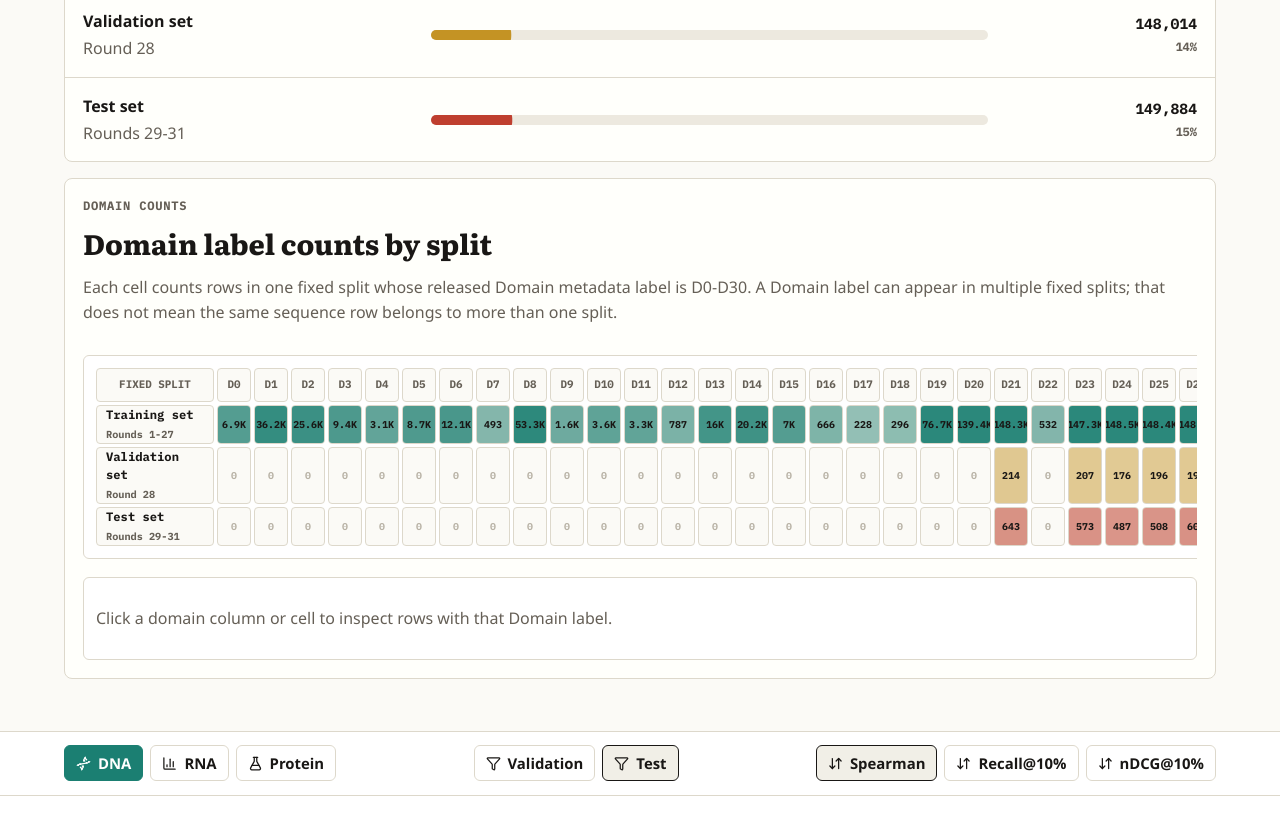
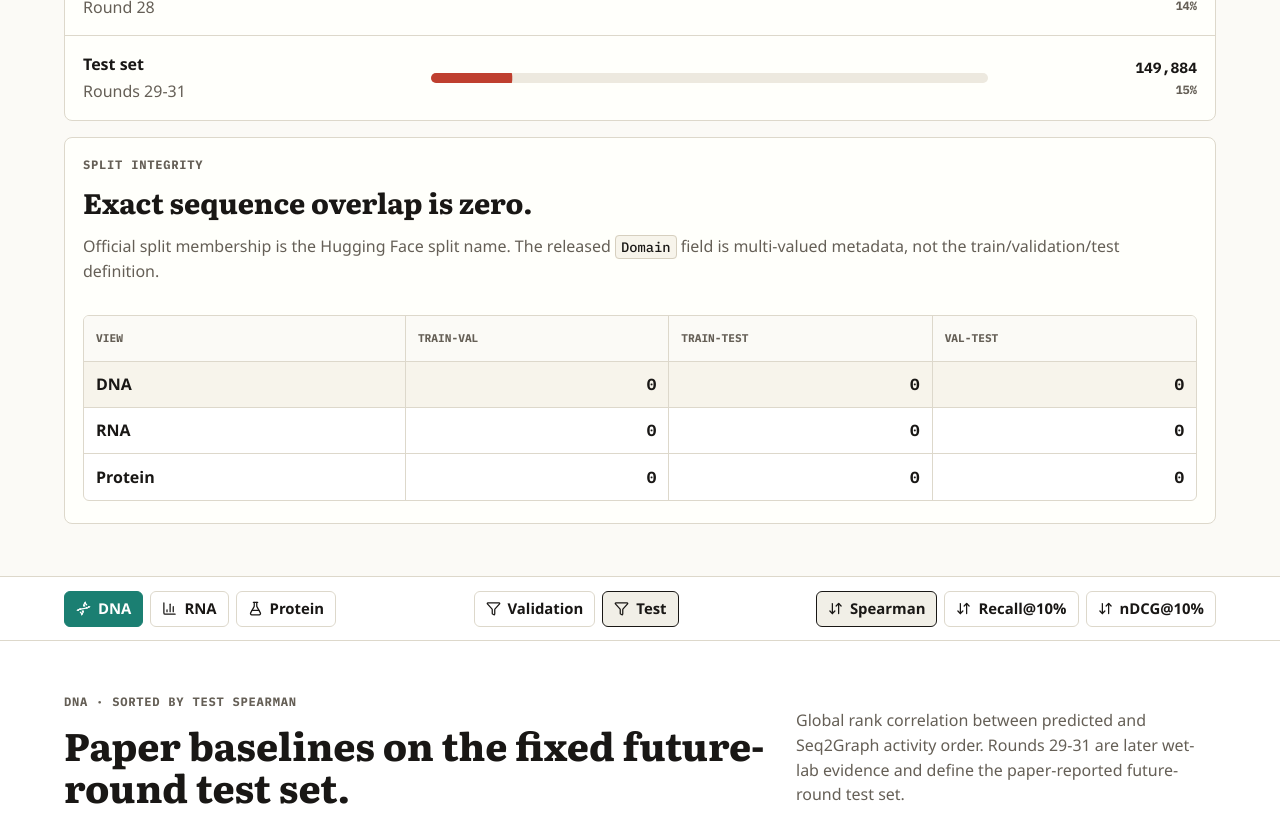
Before and after one commit to TadA-Bench/TadA-Bench.github.io, a React (Vite) app: page / in a window 1280 px wide. Shown: the part 1240-2069 px from the top of the page. Built offline with nearby package versions, Linux system fonts and the light colour scheme.

Commit message:
Replace domain matrix with split audit

```diff
--- a/src/App.css
+++ b/src/App.css
@@ -100,9 +100,7 @@ main {
 .icon-button:focus-visible,
 .citation-links a:focus-visible,
 .tab-button:focus-visible,
-.metric-button:focus-visible,
-.domain-column-header:focus-visible,
-.domain-cell:focus-visible {
+.metric-button:focus-visible {
   outline: 2px solid var(--ink);
   outline-offset: 3px;
 }
@@ -264,6 +262,10 @@ main {
   grid-template-columns: minmax(0, 0.9fr) minmax(260px, 0.65fr);
 }
 
+.section-heading--compact {
+  grid-template-columns: minmax(0, 780px);
+}
+
 .section-heading h2,
 .protocol-section h2,
 .citation-section h2 {
@@ -351,7 +353,7 @@ main {
 }
 
 .split-overview-panel,
-.domain-audit-panel {
+.split-audit-panel {
   border: 1px solid var(--line);
   border-radius: 8px;
   background: #fffffb;
@@ -372,7 +374,7 @@ main {
 }
 
 .split-overview-header h3,
-.domain-audit-panel h3 {
+.split-audit-panel h3 {
   margin: 0;
   color: var(--ink);
   font-family: var(--display);
@@ -408,7 +410,7 @@ main {
 
 .split-row-label span,
 .split-row-count span,
-.domain-audit-panel p {
+.split-audit-panel p {
   color: var(--muted);
 }
 
@@ -456,190 +458,82 @@ main {
   font-weight: 800;
 }
 
-.domain-audit-panel {
+.split-audit-panel {
   display: grid;
-  gap: 14px;
+  gap: 16px;
   padding: 18px;
 }
 
-.domain-matrix-wrap {
+.split-audit-panel code {
+  border-color: #d6cfbf;
+  background: #f7f4eb;
+}
+
+.split-audit-table-wrap {
   max-width: 100%;
   overflow-x: auto;
   padding-bottom: 4px;
 }
 
-.domain-matrix {
+.split-audit-grid {
   display: grid;
-  grid-template-columns: 118px repeat(31, minmax(34px, 1fr));
-  gap: 3px;
-  min-width: 1218px;
-  padding: 12px;
+  min-width: 560px;
   border: 1px solid var(--line);
   border-radius: 6px;
   background: #ffffff;
+  overflow: hidden;
 }
 
-.domain-matrix-corner,
-.domain-column-header,
-.domain-row-label,
-.domain-cell {
-  min-height: 34px;
-  border: 1px solid var(--line);
-  border-radius: 4px;
-  font-family: var(--mono);
+.split-audit-head,
+.split-audit-row {
+  display: grid;
+  grid-template-columns: minmax(120px, 1.1fr) repeat(3, minmax(105px, 0.9fr));
 }
 
-.domain-matrix-corner,
-.domain-column-header {
-  display: inline-flex;
-  align-items: center;
-  justify-content: center;
+.split-audit-head {
   color: var(--muted);
   background: #fbfaf6;
-  font-size: 0.68rem;
+  font-family: var(--mono);
+  font-size: 0.7rem;
   font-weight: 800;
   text-transform: uppercase;
 }
 
-.domain-column-header,
-.domain-cell {
-  cursor: pointer;
+.split-audit-head span,
+.split-audit-row strong,
+.split-audit-row span {
+  display: flex;
+  min-height: 46px;
+  align-items: center;
+  border-bottom: 1px solid var(--line);
+  border-right: 1px solid var(--line);
+  padding: 0 12px;
 }
 
-.domain-column-header[aria-pressed='true'] {
-  border-color: var(--ink);
-  color: var(--ink);
-  background: #f1efe7;
+.split-audit-head span:last-child,
+.split-audit-row span:last-child {
+  border-right: 0;
 }
 
-.domain-matrix-row {
-  display: grid;
-  grid-column: 1 / -1;
-  grid-template-columns: subgrid;
-  gap: 3px;
+.split-audit-row:last-child strong,
+.split-audit-row:last-child span {
+  border-bottom: 0;
 }
 
-.domain-row-label {
-  display: grid;
-  align-content: center;
-  gap: 2px;
-  padding: 0 9px;
-  background: #fbfaf6;
+.split-audit-row strong {
+  color: var(--ink);
+  font-weight: 760;
 }
 
-.domain-row-label strong {
-  color: var(--ink);
-  font-size: 0.76rem;
-}
-
-.domain-row-label small {
-  color: var(--muted);
-  font-size: 0.64rem;
-  font-weight: 800;
-}
-
-.domain-cell {
-  position: relative;
-  display: inline-flex;
-  align-items: center;
-  justify-content: center;
-  padding: 0;
-  color: var(--ink);
-  background: #f7f4eb;
-  font-size: 0.62rem;
-  font-weight: 850;
-  overflow: hidden;
-}
-
-.domain-cell::before {
-  position: absolute;
-  inset: 0;
-  background: #1b7f72;
-  content: '';
-  opacity: var(--cell-alpha);
-}
-
-.domain-cell[data-phase='validation']::before {
-  background: #c49324;
-}
-
-.domain-cell[data-phase='test']::before {
-  background: #bf3f2f;
-}
-
-.domain-cell[data-empty='true'] {
-  color: #b8b2a5;
-  background: #fbfaf6;
-}
-
-.domain-cell[data-empty='true']::before {
-  opacity: 0;
-}
-
-.domain-cell[data-active-domain='true'] {
-  border-color: var(--ink);
-  box-shadow: inset 0 0 0 1px var(--ink);
-}
-
-.domain-cell span {
-  position: relative;
-  z-index: 1;
-}
-
-.domain-detail {
-  display: flex;
-  min-height: 70px;
-  align-items: center;
-  justify-content: space-between;
-  gap: 14px;
-  border: 1px solid var(--line);
-  border-radius: 6px;
-  padding: 12px;
-  background: #ffffff;
-}
-
-.domain-detail h4 {
-  margin: 0;
-  color: var(--ink);
-  font-family: var(--display);
-  font-size: 1.55rem;
-  line-height: 1;
-}
-
-.domain-detail dl {
-  display: grid;
-  grid-template-columns: repeat(4, minmax(92px, auto));
-  gap: 1px;
-  margin: 0;
-  border: 1px solid var(--line);
-  background: var(--line);
-}
-
-.domain-detail dl div {
-  padding: 8px 10px;
-  background: #fbfaf6;
-}
-
-.domain-detail dt {
-  margin: 0 0 4px;
-  color: var(--muted);
-  font-family: var(--mono);
-  font-size: 0.62rem;
-  font-weight: 850;
-  text-transform: uppercase;
-}
-
-.domain-detail dd {
-  margin: 0;
+.split-audit-row span {
+  justify-content: flex-end;
   color: var(--ink);
   font-family: var(--mono);
-  font-size: 0.78rem;
   font-weight: 850;
 }
 
-.domain-detail[data-empty='true'] {
-  justify-content: flex-start;
-  color: var(--muted);
+.split-audit-row[data-active='true'] {
+  background: #f7f4eb;
 }
 
 .baseline-strips {
@@ -1034,14 +928,28 @@ main {
     justify-content: center;
   }
 
-  .split-row,
-  .domain-detail dl {
+  .split-row {
     grid-template-columns: 1fr;
   }
 
-  .domain-detail {
-    align-items: stretch;
-    flex-direction: column;
+  .split-audit-grid {
+    min-width: 0;
+  }
+
+  .split-audit-head,
+  .split-audit-row {
+    grid-template-columns: minmax(66px, 0.95fr) repeat(3, minmax(58px, 0.75fr));
+  }
+
+  .split-audit-head {
+    font-size: 0.56rem;
+  }
+
+  .split-audit-head span,
+  .split-audit-row strong,
+  .split-audit-row span {
+    min-height: 40px;
+    padding: 0 7px;
   }
 
   .random-row {
--- a/src/App.tsx
+++ b/src/App.tsx
@@ -17,8 +17,6 @@ import './App.css'
 import {
   baselineEntries,
   citationBibtex,
-  domainCountRecords,
-  domainCountSourceNote,
   metricDescriptions,
   metricLabels,
   modalityMeta,
@@ -30,6 +28,7 @@ import {
   resourceLinks,
   splitDescriptions,
   splitLabels,
+  splitOverlapAudit,
   splitStages,
   type MetricKey,
   type Modality,
@@ -73,12 +72,11 @@ const splitRoundLabels: Record<RoundPhase, string> = {
   test: 'Rounds 29-31',
 }
 
-function formatCompactCount(value: number) {
-  return new Intl.NumberFormat('en-US', {
-    maximumFractionDigits: 1,
-    notation: 'compact',
-  }).format(value)
-}
+const splitAuditPairs = [
+  { key: 'trainValidation', label: 'Train-Val' },
+  { key: 'trainTest', label: 'Train-Test' },
+  { key: 'validationTest', label: 'Val-Test' },
+] as const
 
 function DataOverviewSection({
   activeDataModality,
@@ -87,28 +85,16 @@ function DataOverviewSection({
   activeDataModality: Modality
   setActiveDataModality: (modality: Modality) => void
 }) {
-  const [activeDomain, setActiveDomain] = useState<number | null>(null)
   const rowCounts = releasedRowCounts[activeDataModality]
   const totalRows = splitCountTotal(rowCounts)
-  const maxDomainSplitCount = Math.max(
-    ...domainCountRecords.flatMap((record) => splitPhases.map((phase) => record.counts[activeDataModality][phase])),
-    1,
-  )
-  const activeDomainRecord =
-    activeDomain === null ? null : domainCountRecords.find((record) => record.domain === activeDomain) ?? null
-  const activeDomainCounts = activeDomainRecord?.counts[activeDataModality] ?? null
 
   return (
     <section className="data-section" aria-labelledby="data-heading">
-      <div className="section-heading">
+      <div className="section-heading section-heading--compact">
         <div>
           <p className="eyebrow">Dataset</p>
           <h2 id="data-heading">Released views and fixed replay split.</h2>
         </div>
-        <p>
-          The released Hugging Face dataset contains DNA, RNA, and protein sequence views. The benchmark task uses
-          rounds 1-27 for training, round 28 for validation, and rounds 29-31 for testing.
-        </p>
       </div>
 
       <div className="data-controls" aria-label="Dataset view controls">
@@ -161,82 +147,41 @@ function DataOverviewSection({
           </div>
         </article>
 
-        <article className="domain-audit-panel">
+        <article className="split-audit-panel">
           <div>
-            <p className="eyebrow">Domain counts</p>
-            <h3>Domain label counts by split</h3>
+            <p className="eyebrow">Split integrity</p>
+            <h3>Exact sequence overlap is zero.</h3>
             <p>
-              {domainCountSourceNote} A Domain label can appear in multiple fixed splits; that does not mean the same
-              sequence row belongs to more than one split.
+              Official split membership is the Hugging Face split name. The released <code>Domain</code> field is
+              multi-valued metadata, not the train/validation/test definition.
             </p>
           </div>
-          <div className="domain-matrix-wrap">
-            <div className="domain-matrix" aria-label="Domain metadata counts by replay split">
-              <span className="domain-matrix-corner">Fixed split</span>
-              {domainCountRecords.map((record) => (
-                <button
-                  aria-pressed={activeDomain === record.domain}
-                  className="domain-column-header"
-                  key={record.domain}
-                  onClick={() => setActiveDomain(record.domain)}
-                  type="button"
+          <div className="split-audit-table-wrap">
+            <div className="split-audit-grid" role="table" aria-label="Exact sequence overlap across released splits">
+              <div className="split-audit-head" role="row">
+                <span role="columnheader">View</span>
+                {splitAuditPairs.map((pair) => (
+                  <span key={pair.key} role="columnheader">
+                    {pair.label}
+                  </span>
+                ))}
+              </div>
+              {modalities.map((modality) => (
+                <div
+                  className="split-audit-row"
+                  data-active={activeDataModality === modality}
+                  key={modality}
+                  role="row"
                 >
-                  D{record.domain}
-                </button>
-              ))}
-              {splitPhases.map((phase) => (
-                <div className="domain-matrix-row" key={phase}>
-                  <span className="domain-row-label">
-                    <strong>{datasetSplitLabels[phase]}</strong>
-                    <small>{splitRoundLabels[phase]}</small>
-                  </span>
-                  {domainCountRecords.map((record) => {
-                    const count = record.counts[activeDataModality][phase]
-                    const intensity = Math.max(0.08, Math.min(0.92, Math.log1p(count) / Math.log1p(maxDomainSplitCount)))
-                    return (
-                      <button
-                        aria-label={`Domain label D${record.domain}, ${datasetSplitLabels[phase]}, ${formatCount(count)} rows`}
-                        className="domain-cell"
-                        data-active-domain={activeDomain === record.domain}
-                        data-empty={count === 0}
-                        data-phase={phase}
-                        key={`${phase}-${record.domain}`}
-                        onClick={() => setActiveDomain(record.domain)}
-                        style={{ '--cell-alpha': intensity.toFixed(3) } as CSSProperties}
-                        title={`D${record.domain} · ${datasetSplitLabels[phase]} · ${formatCount(count)} rows with this Domain label`}
-                        type="button"
-                      >
-                        <span>{count === 0 ? '0' : formatCompactCount(count)}</span>
-                      </button>
-                    )
-                  })}
+                  <strong role="rowheader">{modalityMeta[modality].label}</strong>
+                  {splitAuditPairs.map((pair) => (
+                    <span key={pair.key} role="cell">
+                      {formatCount(splitOverlapAudit[modality][pair.key])}
+                    </span>
+                  ))}
                 </div>
               ))}
             </div>
-          </div>
-          <div className="domain-detail" data-empty={activeDomainRecord === null}>
-            {activeDomainRecord && activeDomainCounts ? (
-              <>
-                <div>
-                  <p className="eyebrow">Selected domain</p>
-                  <h4>D{activeDomainRecord.domain}</h4>
-                </div>
-                <dl>
-                  {splitPhases.map((phase) => (
-                    <div key={phase}>
-                      <dt>{datasetSplitLabels[phase]}</dt>
-                      <dd>{formatCount(activeDomainCounts[phase])}</dd>
-                    </div>
-                  ))}
-                  <div>
-                    <dt>Rows with label</dt>
-                    <dd>{formatCount(splitCountTotal(activeDomainCounts))}</dd>
-                  </div>
-                </dl>
-              </>
-            ) : (
-              <p>Click a domain column or cell to inspect rows with that Domain label.</p>
-            )}
           </div>
         </article>
       </div>
--- a/src/data/baselines.ts
+++ b/src/data/baselines.ts
@@ -9,6 +9,12 @@ export type RoundPhase = 'train' | 'validation' | 'test'
 export type MetricSet = Record<MetricKey, number>
 
 export type SplitMembershipCounts = Record<RoundPhase, number>
+
+export type SplitOverlapCounts = {
+  trainValidation: number
+  trainTest: number
+  validationTest: number
+}
 
 export type BaselineEntry = {
   id: string
@@ -30,16 +36,16 @@ export type SplitStage = {
   proteinCount: string
 }
 
-export type DomainCountRecord = {
-  domain: number
-  nodeId: number
-  counts: Record<Modality, SplitMembershipCounts>
-}
-
 export const releasedRowCounts: Record<Modality, SplitMembershipCounts> = {
   dna: { train: 729302, validation: 148014, test: 149884 },
   rna: { train: 729302, validation: 148014, test: 149884 },
   protein: { train: 256429, validation: 45208, test: 108232 },
+}
+
+export const splitOverlapAudit: Record<Modality, SplitOverlapCounts> = {
+  dna: { trainValidation: 0, trainTest: 0, validationTest: 0 },
+  rna: { trainValidation: 0, trainTest: 0, validationTest: 0 },
+  protein: { trainValidation: 0, trainTest: 0, validationTest: 0 },
 }
 
 export type RandomSplitProteinEntry = {
@@ -174,87 +180,6 @@ export const splitStages: SplitStage[] = [
     proteinCount: '108,232',
   },
 ]
-
-const proteinDomainCounts: SplitMembershipCounts[] = [
-  { train: 3473, validation: 0, test: 0 },
-  { train: 15974, validation: 0, test: 0 },
-  { train: 8888, validation: 0, test: 0 },
-  { train: 5095, validation: 0, test: 0 },
-  { train: 1235, validation: 0, test: 0 },
-  { train: 2416, validation: 0, test: 0 },
-  { train: 3952, validation: 0, test: 0 },
-  { train: 336, validation: 0, test: 0 },
-  { train: 28342, validation: 0, test: 0 },
-  { train: 572, validation: 0, test: 0 },
-  { train: 1439, validation: 0, test: 0 },
-  { train: 1493, validation: 0, test: 0 },
-  { train: 489, validation: 0, test: 0 },
-  { train: 7181, validation: 0, test: 0 },
-  { train: 10804, validation: 0, test: 0 },
-  { train: 3888, validation: 0, test: 0 },
-  { train: 388, validation: 0, test: 0 },
-  { train: 159, validation: 0, test: 0 },
-  { train: 197, validation: 0, test: 0 },
-  { train: 49107, validation: 0, test: 0 },
-  { train: 49296, validation: 167, test: 2 },
-  { train: 20853, validation: 35360, test: 663 },
-  { train: 101, validation: 124, test: 1 },
-  { train: 33157, validation: 33000, test: 677 },
-  { train: 19959, validation: 35590, test: 578 },
-  { train: 19654, validation: 35526, test: 601 },
-  { train: 14606, validation: 36570, test: 646 },
-  { train: 0, validation: 45208, test: 592 },
-  { train: 0, validation: 0, test: 87553 },
-  { train: 0, validation: 0, test: 21137 },
-  { train: 0, validation: 0, test: 157 },
-]
-
-const nucleicAcidDomainCounts: SplitMembershipCounts[] = [
-  { train: 6866, validation: 0, test: 0 },
-  { train: 36235, validation: 0, test: 0 },
-  { train: 25586, validation: 0, test: 0 },
-  { train: 9439, validation: 0, test: 0 },
-  { train: 3144, validation: 0, test: 0 },
-  { train: 8671, validation: 0, test: 0 },
-  { train: 12065, validation: 0, test: 0 },
-  { train: 493, validation: 0, test: 0 },
-  { train: 53293, validation: 0, test: 0 },
-  { train: 1627, validation: 0, test: 0 },
-  { train: 3620, validation: 0, test: 0 },
-  { train: 3308, validation: 0, test: 0 },
-  { train: 787, validation: 0, test: 0 },
-  { train: 16047, validation: 0, test: 0 },
-  { train: 20207, validation: 0, test: 0 },
-  { train: 7032, validation: 0, test: 0 },
-  { train: 666, validation: 0, test: 0 },
-  { train: 228, validation: 0, test: 0 },
-  { train: 296, validation: 0, test: 0 },
-  { train: 76694, validation: 0, test: 0 },
-  { train: 139374, validation: 0, test: 0 },
-  { train: 148304, validation: 214, test: 643 },
-  { train: 532, validation: 0, test: 0 },
-  { train: 147265, validation: 207, test: 573 },
-  { train: 148533, validation: 176, test: 487 },
-  { train: 148389, validation: 196, test: 508 },
-  { train: 148640, validation: 198, test: 602 },
-  { train: 148869, validation: 193, test: 555 },
-  { train: 0, validation: 148014, test: 907 },
-  { train: 0, validation: 0, test: 149660 },
-  { train: 0, validation: 0, test: 236 },
-]
-
-export const domainCountSourceNote =
-  'Each cell counts rows in one fixed split whose released Domain metadata label is D0-D30.'
-
-export const domainCountRecords: DomainCountRecord[] = proteinDomainCounts.map((proteinCounts, index) => ({
-  domain: index,
-  nodeId: index + 1,
-  counts: {
-    protein: proteinCounts,
-    dna: nucleicAcidDomainCounts[index],
-    rna: nucleicAcidDomainCounts[index],
-  },
-}))
 
 export const baselineEntries: BaselineEntry[] = [
   {
```
